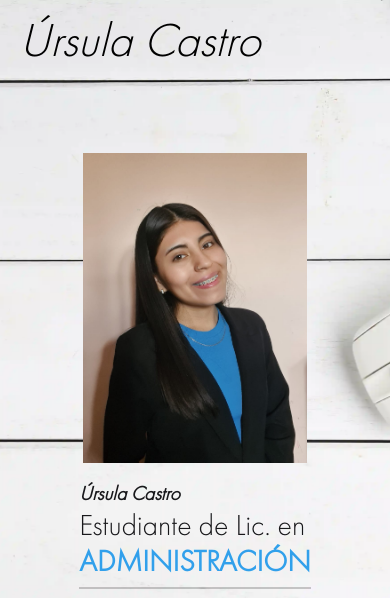
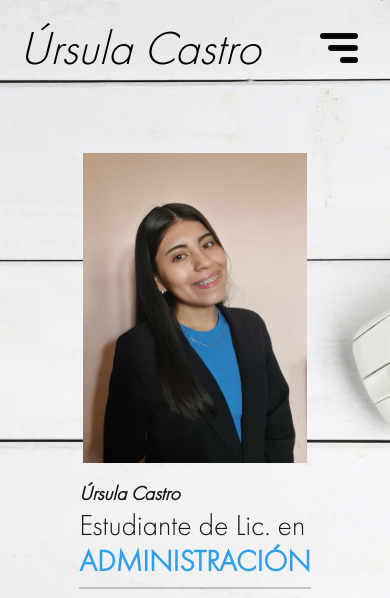
Before and after one commit to Maiten-Oviedo/portfolio-ursula, an Astro site: page / in a window 390 px wide. Shown: the top 598 px of the page. Built offline with nearby package versions, Linux system fonts and the light colour scheme; Astro itself is replaced by a stand-in of ours.

Commit message:
Burguer Menu

```diff
--- a/src/components/NavBar.jsx
+++ b/src/components/NavBar.jsx
@@ -2,6 +2,7 @@ import { useEffect, useState } from 'react'
 
 const NavBar = () => {
   const [scrollPosition, setScrollPosition] = useState(0)
+  const [menuOpen, setMenuOpen] = useState(false)
 
   // Función para actualizar la posición del scroll
   const handleScroll = () => {
@@ -20,17 +21,53 @@ const NavBar = () => {
   }, [])
 
   const bgStyle = {
-    backgroundColor: scrollPosition > 2 ? '#f4f4f5' : 'transparent',
+    backgroundColor: scrollPosition > 2 || menuOpen ? '#f4f4f5' : 'transparent',
     boxShadow:
-      scrollPosition > 2 ? ' 0px 5px 5px -5px rgba(115,115,115,1)' : 'none',
+      scrollPosition > 2 ? '0px 5px 5px -5px rgba(115,115,115,1)' : 'none',
   }
+
   return (
+    <>
       <nav
         className="fixed z-20 px-[5%] lg:px-[15%] w-full flex justify-between items-center p-4 transition font-bold"
         style={bgStyle}
       >
         <h1 className="text-5xl italic font-normal">Úrsula Castro</h1>
-      <ul className="hidden list-none sm:flex gap-8 items-center sm:text-base lg:text-xl text-zinc-950">
+        <button
+          className="block lg:hidden p-2 text-zinc-900 rounded focus:outline-none"
+          onClick={() => setMenuOpen(!menuOpen)}
+        >
+          <svg
+            viewBox="0 0 24 24"
+            fill="none"
+            xmlns="http://www.w3.org/2000/svg"
+            stroke="#0d0d0d"
+            className="size-12"
+          >
+            <g id="SVGRepo_bgCarrier" strokeWidth="0"></g>
+            <g
+              id="SVGRepo_tracerCarrier"
+              strokeLinecap="round"
+              strokeLinejoin="round"
+            ></g>
+            <g id="SVGRepo_iconCarrier">
+              {' '}
+              <path
+                fillRule="evenodd"
+                clipRule="evenodd"
+                d="M4 5C3.44772 5 3 5.44772 3 6C3 6.55228 3.44772 7 4 7H20C20.5523 7 21 6.55228 21 6C21 5.44772 20.5523 5 20 5H4ZM7 12C7 11.4477 7.44772 11 8 11H20C20.5523 11 21 11.4477 21 12C21 12.5523 20.5523 13 20 13H8C7.44772 13 7 12.5523 7 12ZM13 18C13 17.4477 13.4477 17 14 17H20C20.5523 17 21 17.4477 21 18C21 18.5523 20.5523 19 20 19H14C13.4477 19 13 18.5523 13 18Z"
+                fill="#000000"
+              ></path>{' '}
+            </g>
+          </svg>
+        </button>
+        <ul
+          className={`list-none gap-8 items-center text-zinc-950 transition-transform duration-300 ease-in-out ${
+            menuOpen
+              ? ' absolute top-20 left-0 w-full bg-[#f4f4f5] flex flex-col justify-center items-center shadow-md p-4'
+              : 'hidden'
+          } lg:flex`}
+        >
           <li className="hover:text-[#31a0eb] hover:scale-[1.02] transition-500">
             <a href="#">INICIO</a>
           </li>
@@ -45,6 +82,7 @@ const NavBar = () => {
           </li>
         </ul>
       </nav>
+    </>
   )
 }
 
```
Lines whose indentation alone changed are shown as unchanged.
